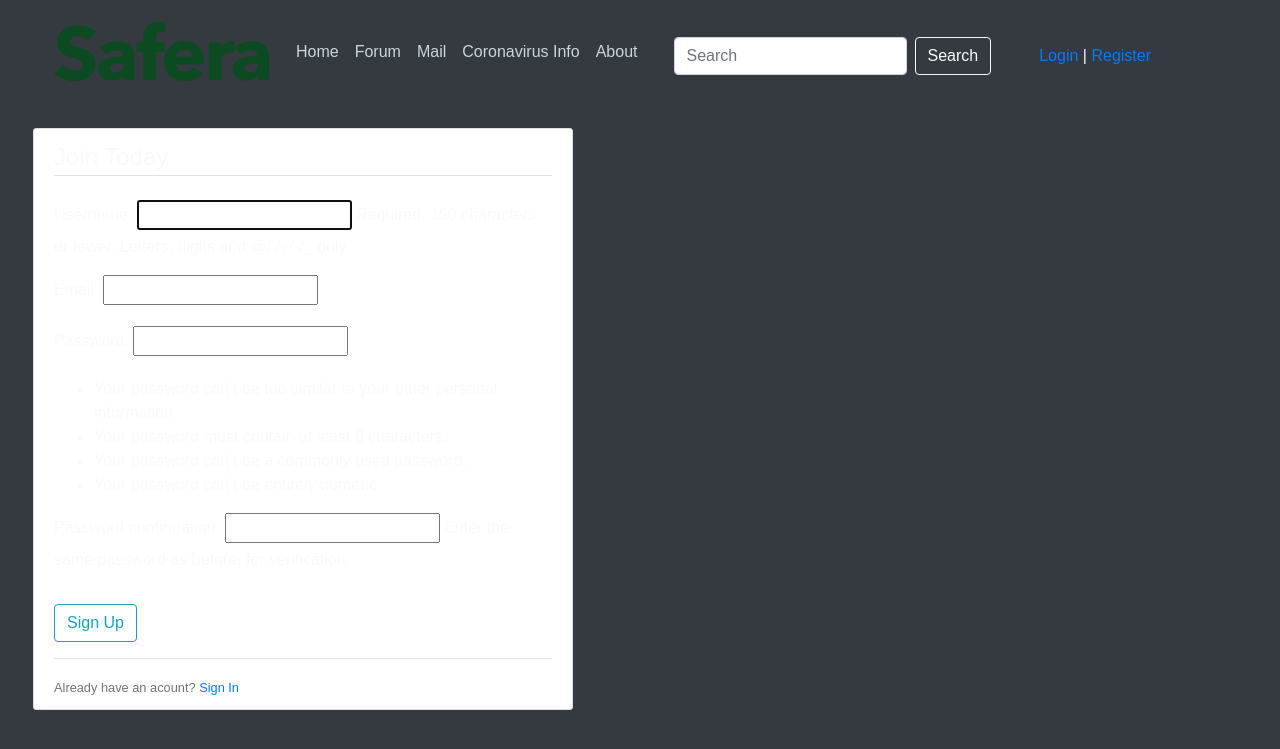
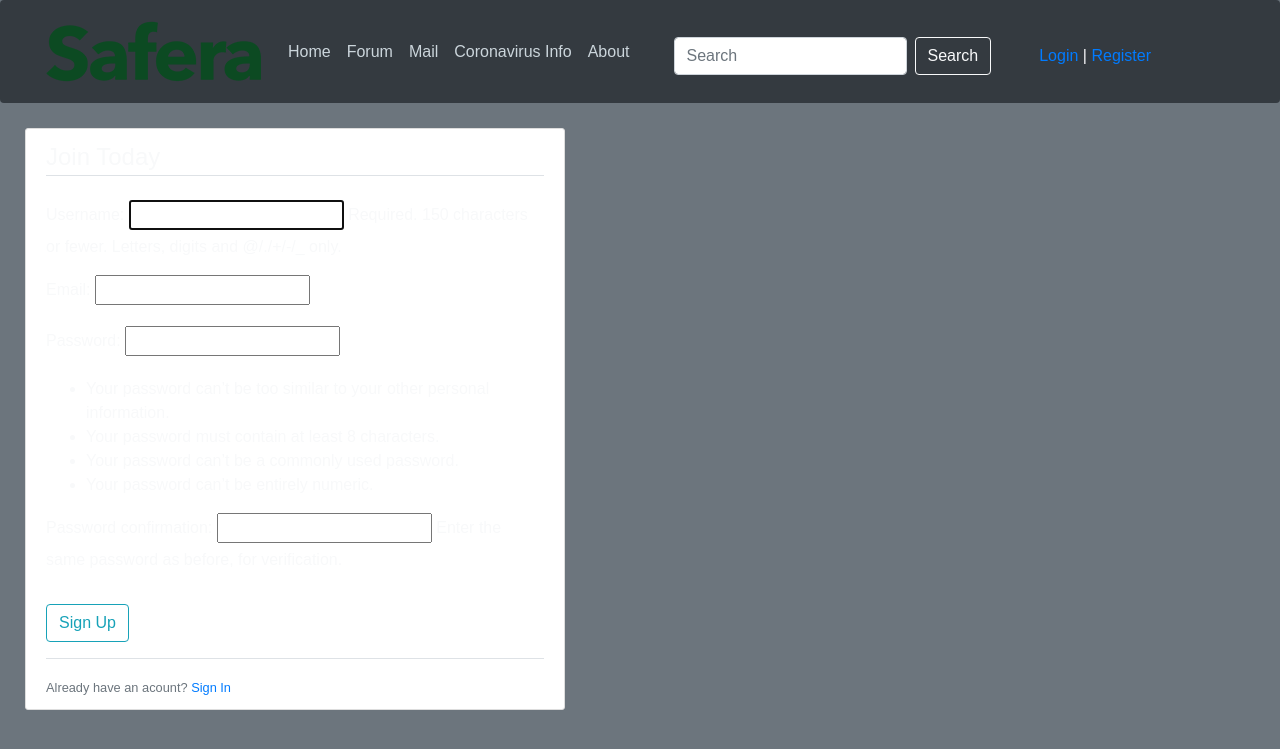
Before and after one commit to FerasAlfrih/MainSite, a Django app: page /register/ in a window 1280 px wide. Shown: the top 749 px of the page. Run offline with Django 3.2, Linux system fonts and the light colour scheme; some libraries are stand-ins or nearby versions.

Commit message:
Update base.html

```diff
--- a/templates/base.html
+++ b/templates/base.html
@@ -26,12 +26,12 @@
 
   </head>
   {% block body %}
-  <body class="bg-dark mr-2 ml-2">
+  <body>
     {% block header %}
       <header class="site-header">
-        <nav class="navbar navbar-expand-md navbar-dark bg-dark rounded fixed-top">
+        <nav class="navbar navbar-expand-lg navbar-info bg-dark rounded fixed-top">
           <div class="container">
-            <img class="navbar-brand ml-2" href="{% url 'home' %}" src='{% static 'img/safera.png' %}'>
+            <img class="navbar-brand" href="{% url 'home' %}" src='{% static 'img/safera.png' %}'>
             <button class="navbar-toggler" type="button" data-toggle="collapse" data-target="#navbarToggle" aria-controls="navbarToggle" aria-expanded="false" aria-label="Toggle navigation">
             <span class="navbar-toggler-icon"></span>
             </button>
@@ -42,7 +42,7 @@
                 <a class="nav-item nav-link" href="{% url 'soon' %}">Mail</a>
                 <a class="nav-item nav-link" href=" {% url 'CovUpdate' %} ">Coronavirus Info</a>
 
-                <a class="nav-item nav-link" href="#">About</a>
+                <a class="nav-item nav-link" href="{% url 'soon' %}">About</a>
               </div>
               <center>
                 <div class=' mt-2 mr-5 nav-item'>
```
